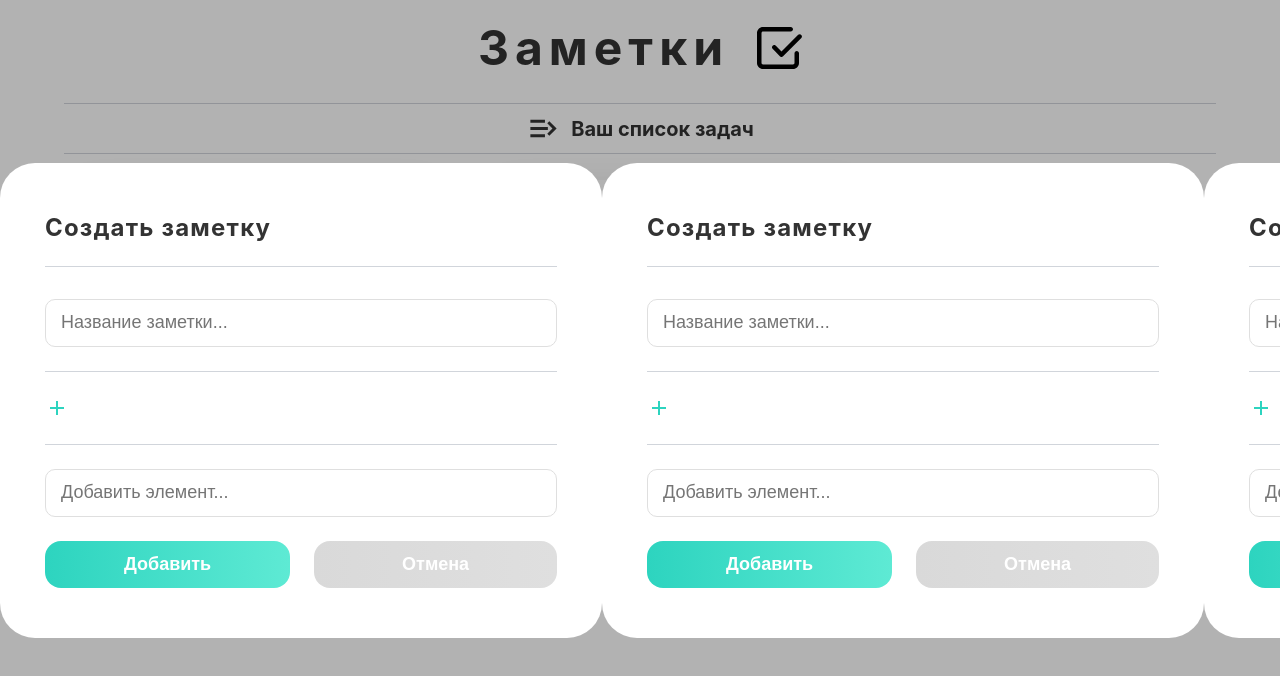
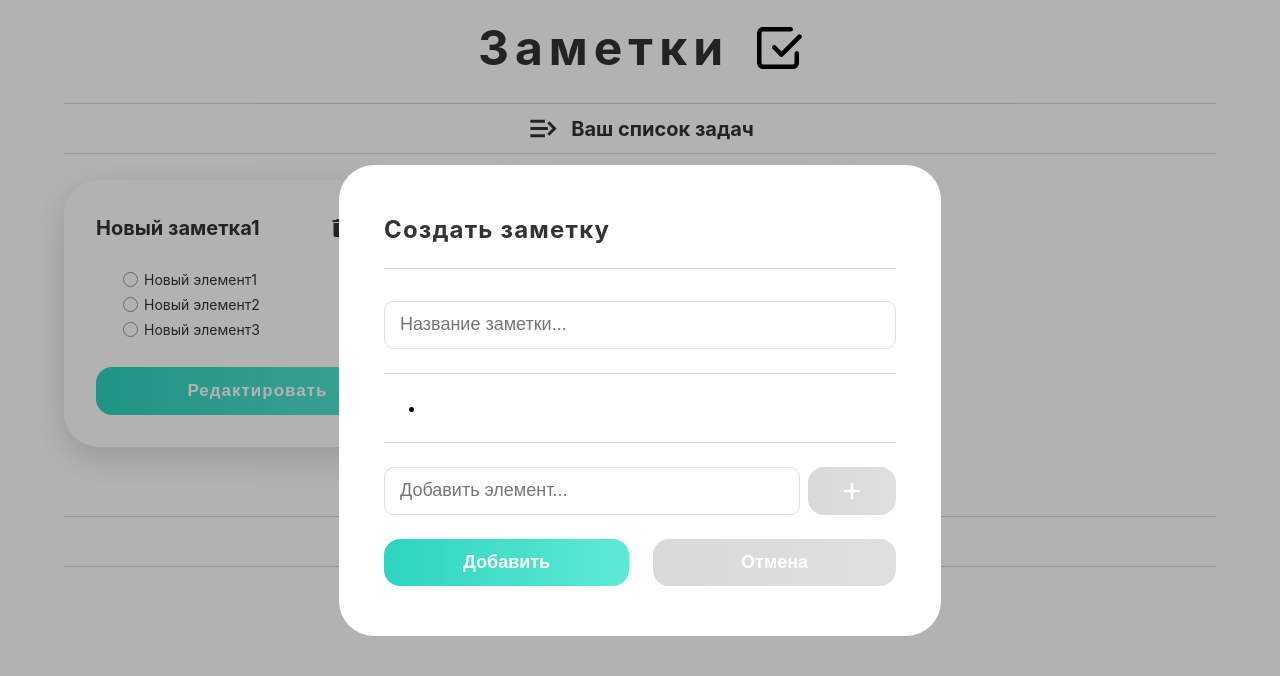
Before and after one commit to MariyaBes/TodoList-Vue, a Vue app: page / in a window 1280 px wide. Both pictures are taken after a click on the element "Добавить новую заметку". Shown: the top 676 px of the page. Built offline with nearby package versions, Linux system fonts and the light colour scheme.

Commit message:
Ура, добавляется и выводтся

```diff
--- a/src/App.vue
+++ b/src/App.vue
@@ -10,7 +10,8 @@
 
   <div class="task-area">
 
-    <Task :notes="notes" @addNote="addNewNote"/>
+      <Task v-for="note in notes" :key="note.id" :note="note"/>
+
     <AddNewTask :notes="notes" @addNote="addNewNote"/>
 
   </div>
@@ -23,7 +24,6 @@ import IconCheck from "@/components/icons/IconCheck.vue";
 import Task from "@/components/Task.vue";
 import AddNewTask from "@/components/AddNewTask.vue";
 import Crumb from "@/components/Crumb.vue";
-import ModalCreateTask from "@/components/ModalCreateTask.vue";
 import {defineComponent} from "vue";
 
 export default defineComponent({
@@ -35,10 +35,10 @@ export default defineComponent({
         { id: 2, title: "Выполненные задачи" }
       ],
       notes: [
-        {id: 1, title: '', points: [
-            {pointId: 1, text: ''},
-            {pointId: 2, text: ''},
-            {pointId: 3, text: ''}
+        {id: this.generateUniqueId(), title: 'Новый заметка1', points: [
+            {pointId: this.generateUniqueId(), text: 'Новый элемент1'},
+            {pointId: this.generateUniqueId(), text: 'Новый элемент2'},
+            {pointId: this.generateUniqueId(), text: 'Новый элемент3'}
           ],
         }
       ],
@@ -49,21 +49,17 @@ export default defineComponent({
       return '_' + Math.random().toString(36).substr(2, 9);
     },
     addNewNote() {
-      function generateUniqueId() {
-        return '_' + Math.random().toString(36).substr(2, 9);
-      }
       const newNote = {
-        id: generateUniqueId(),
-        title: '',
-        points: [],
+        id: this.generateUniqueId(),
+        title: 'Новая заметка',
+        points: [{ pointId: this.generateUniqueId(), text: 'Новый элемент' }],
       };
-
       this.notes.push(newNote);
       this.saveDataToLocalStorage();
     },
     saveDataToLocalStorage() {
       localStorage.setItem('notes', JSON.stringify(this.notes));
-    }
+    },
   },
   mounted() {
     const savedNotes = localStorage.getItem('notes');
--- a/src/components/AddNewTask.vue
+++ b/src/components/AddNewTask.vue
@@ -24,12 +24,13 @@ export default defineComponent({
   },
   data() {
     return {
-      isVisible: false
+      isVisible: false,
     }
   },
   methods: {
     openModalCreatedTask() {
-      this.isVisible = true
+      this.isVisible = true;
+      console.log("AddNEw",this.isVisible)
     },
     addNewNote(newNote) {
       this.$emit("addNote", newNote);
@@ -37,7 +38,6 @@ export default defineComponent({
     }
   }
 })
-
 </script>
 
 <style scoped>
--- a/src/components/Checkbox.vue
+++ b/src/components/Checkbox.vue
@@ -1,33 +1,16 @@
 <template>
   <div class="task-content-container">
-    <div
-        v-for="item in items"
-        :key="item.id"
-        class="task-content-container__ul"
-    >
+    <div class="task-content-container__ul">
       <ul class="task-content-points-list">
-        <li
-            v-for="point in item.points"
-            :key="point.pointId"
-            class="task-content-points-list__item"
-        >
-          <input
-              type="checkbox"
-              :id="'id-' + point.pointId"
-              class="points-list__checkbox"
-          >
-          <label
-              :for="'id-' + point.pointId"
-              class="points-list__label"
-          >
+        <li v-for="(point, pointId) in items.points" :key="pointId" class="task-content-points-list__item">
+          <input type="checkbox" :id="'id-' + pointId" class="points-list__checkbox">
+          <label :for="'id-' + pointId" class="points-list__label">
             <span class="cbx">
               <svg width="14px" height="12px" viewBox="0 0 14 12">
                 <polyline points="1 7.6 5 11 13 1"></polyline>
               </svg>
             </span>
-            <span class="points-list__label-text">
-              {{ point.text }}
-            </span>
+            <span class="points-list__label-text">{{ point.text }}</span>
           </label>
         </li>
       </ul>
@@ -38,7 +21,7 @@
 <script>
 export default {
   props: {
-    items: Array,
+    items: Object,
   }
 }
 </script>
--- a/src/components/ModalCreateTask.vue
+++ b/src/components/ModalCreateTask.vue
@@ -1,73 +1,39 @@
 <template>
   <form @submit.prevent>
-    <div
-        v-if="show"
-        class="modal-container-back-screen"
-        @click="isVisible"
-        v-for="note in notes"
-        :key="note.id"
-    >
-      <div
-          @click.stop
-          class="modal-container"
-          v-for="point in note.points"
-          :key="point.pointId"
-      >
+    <div v-if="show" class="modal-container-back-screen" @click.stop="closeModal">
+      <div @click.stop class="modal-container">
         <div class="modal-header">
-          <h2 class="modal-header__title">
-            Создать заметку
-          </h2>
+          <h2 class="modal-header__title">Создать заметку</h2>
           <span class="modal-header__line"></span>
         </div>
-
         <div class="modal-content">
           <div class="modal-content-setname">
             <h2 class="modal-content-setname__text"></h2>
-            <input
-                :value="note.title"
-                @input="note.title = $event.target.value"
-                type="text"
-                class="modal-content-setname__input"
-                placeholder="Название заметки..."
-            >
+            <input v-model="currentNote.title" type="text" class="modal-content-setname__input" placeholder="Название заметки...">
           </div>
-
+          <span class="modal-header__line"></span>
+          <div class="modal-content-view-add">
+            <div class="modal-content-view-add-list" v-if="currentNote.points.length > 0">
+              <ul>
+                <li v-for="(point, index) in currentNote.points" :key="index" class="modal-content-view-add-list__text">
+                  {{ point.text }}
+                </li>
+              </ul>
+            </div>
+          </div>
           <span class="modal-header__line"></span>
 
-          <div class="modal-content-view-add">
-            <div
-                class="modal-content-view-add-list"
-            >
-              <IconAdd />
-              <p class="modal-content-view-add-list__text">
-                {{ point.text }}
-              </p>
-            </div>
+          <div class="modal-content-add-new-element">
+            <input v-model="currentPoint.text" type="text" class="modal-content-add-new-element__input" placeholder="Добавить элемент...">
+
+            <button @click="addTask" class="modal-content-event__button-add"> <IconAdd class="modal-content-event__icon-plus"/></button>
 
           </div>
 
-          <span class="modal-header__line"></span>
-
-          <div class="modal-content-add-new-element">
-            <input
-                :value="point.text"
-                @input="point.text = $event.target.value"
-                type="text"
-                class="modal-content-add-new-element__input"
-                placeholder="Добавить элемент..."
-            >
+          <div class="modal-content-event">
+            <button @click="addNewNote" class="modal-content-event__button-success">Добавить</button>
+            <button @click="closeModal" class="modal-content-event__button-cancel">Отмена</button>
           </div>
-
-          <div class="modal-content-event">
-            <button
-                @click="addNewNote"
-                class="modal-content-event__button-success"
-            >
-              Добавить
-            </button>
-            <button @click="isVisible" class="modal-content-event__button-cancel">Отмена</button>
-          </div>
-
         </div>
       </div>
     </div>
@@ -78,35 +44,48 @@
 import IconAdd from "@/components/icons/IconAdd.vue";
 
 export default {
-  name: 'createTask',
-  components: {IconAdd},
+  name: 'ModalCreateTask',
+  components: { IconAdd },
   props: {
     show: {
       type: Boolean,
-      default: true,
+      default: false,
     },
     notes: {
       type: Array,
+    },
+  },
+  data() {
+    return {
+      currentNote: { title: '', points: [{ text: '' }] }, // Здесь хранится текущая заметка
+      currentPoint: { text: '' }, // Здесь хранится текущий элемент
+      isListVisible: false, // Переменная для управления видимостью списка
+    };
+  },
+  methods: {
+    closeModal() {
+      this.$emit('update:show', false);
+      console.log("ModalCreateTask isVisible", this.show);
+    },
+    addTask() {
+      if (this.currentPoint.text) {
+        // Добавляем текущую задачу к текущей заметке
+        this.currentNote.points.push({ text: this.currentPoint.text });
+        this.currentPoint.text = ''; // Очищаем текст для новой задачи
+        this.isListVisible = true; // Показываем список после добавления задачи
+      }
+    },
+    addNewNote() {
+      if (this.currentNote.title) {
+        this.notes.push({...this.currentNote}); // Добавляем текущую заметку в массив
+        this.currentNote = {title: '', points: []}; // Создаем новые объекты для текущей заметки и текущего элемента
+        this.currentPoint.text = '';
+        this.isListVisible = false; // Скрываем список после добавления заметки
+        this.closeModal(); // Закрытие модального окна при добавлении заметки
+      }
     }
   },
-  methods: {
-    isVisible() {
-      this.$emit('update:show', false)
-    },
-    addNewNote() {
-      // Собираем данные из инпутов
-      const title = "";
-      const points = [{
-        text: ""
-      }];
-      // Создаем объект newNote
-      const newNote = {title, points};
-      // Вызываем событие addNote и передаем newNote
-      this.$emit("addNote", newNote);
-      this.isVisible();
-    }
-  }
-}
+};
 </script>
 
 <style scoped>
@@ -122,6 +101,7 @@ export default {
   left: 0;
   position: fixed;
   background: rgba(0, 0, 0, 0.30);
+  z-index: 999;
 }
 
 .modal-container {
@@ -203,13 +183,13 @@ export default {
   display: flex;
   justify-content: center;
   align-items: center;
+  margin-left: 2px;
   gap: 24px;
 }
 
 .modal-content-add-new-element {
   display: flex;
   width: 512px;
-  flex-direction: column;
   align-items: flex-start;
   gap: 8px;
   flex-shrink: 0;
@@ -228,6 +208,23 @@ export default {
   font-size: 18px;
   padding: 10px 10px 10px 15px;
   background: white;
+}
+
+.modal-content-event__button-add {
+  display: flex;
+  border: none;
+  padding: 10px 30px;
+  border-radius: 16px;
+  cursor: pointer;
+  background: linear-gradient(90deg, #D9D9D9 0%, #DFDFDF 100%);
+}
+
+.modal-content-event__icon-plus {
+  fill: white;
+}
+
+.modal-content-event__button-add:hover{
+  background: linear-gradient(90deg, #2DD4BF 0%, #5EEAD4 100%);
 }
 
 .modal-content-event {
--- a/src/components/Task.vue
+++ b/src/components/Task.vue
@@ -1,18 +1,11 @@
 <template>
-  <div class="task-container">
-    <div
-        v-for="note in notes"
-        :key="note.id"
-        class="task-header"
-    >
+  <div class="task-container" v-if="note" >
+    <div class="task-header" >
       <p class="task-header__text">{{ note.title }}</p>
-
-      <SelectDelete :show="showDeleteModal"/>
-
+      <SelectDelete :show="showDeleteModal" />
     </div>
     <div class="task-content">
-
-      <Checkbox  :items="notes" />
+      <Checkbox  :items="note" />
 
     </div>
     <button class="task-button">
@@ -28,16 +21,18 @@ import SelectDelete from "@/components/SelectDelete.vue";
 
 export default {
   components: {SelectDelete, Checkbox, IconDotsVertical},
+
   props: {
-    notes: {
-      type: Array
-    }
+    note: {
+      type: Object,
+      required: true,
+    },
   },
   data() {
     return {
-      showDeleteModal: false
-    }
-  }
+      showDeleteModal: false,
+    };
+  },
 }
 </script>
 
@@ -124,7 +119,7 @@ export default {
   color: white;
   font-size: 17px;
   font-weight: 700;
-  letter-spacing: 1.1px;
+  letter-spacing: 1px;
 }
 
 </style>
--- a/src/components/icons/IconAdd.vue
+++ b/src/components/icons/IconAdd.vue
@@ -1,6 +1,6 @@
 <template>
-  <svg xmlns="http://www.w3.org/2000/svg" width="24" height="24" viewBox="0 0 24 24" fill="none">
-    <path d="M11 13H5V11H11V5H13V11H19V13H13V19H11V13Z" fill="#2DD4BF"/>
+  <svg xmlns="http://www.w3.org/2000/svg" width="28" height="28" viewBox="0 0 24 24" fill="none">
+    <path d="M11 13H5V11H11V5H13V11H19V13H13V19H11V13Z" />
   </svg>
 </template>
 
```
Also changed, not shown: src/components/ModalDeleteTask.vue (+8 -1 lines), src/components/SelectDelete.vue (+9 -2 lines).
